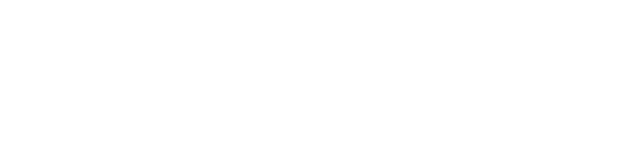
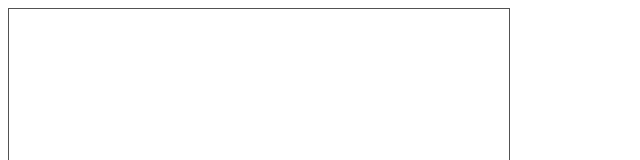
Before and after one commit to Isaque-Claudino-dos-Santos/life-game-js, a plain HTML site: page index.html in a window 1280 px wide. Shown: the top 160 px of the page, without its empty margins (0-640 px from the left). Drawn offline with Linux system fonts and the light colour scheme.

Commit message:
resize canvas and add border

```diff
--- a/index.html
+++ b/index.html
@@ -4,9 +4,14 @@
     <meta charset="UTF-8" />
     <meta name="viewport" content="width=device-width, initial-scale=1.0" />
     <title>Life Game</title>
+    <style>
+      #main {
+        border: 1px solid #525252;
+      }
+    </style>
   </head>
   <body>
-    <canvas id="main" width="400" height="500"></canvas>
+    <canvas id="main" width="500" height="500"></canvas>
     <script src="./js/index.js"></script>
   </body>
 </html>
```
